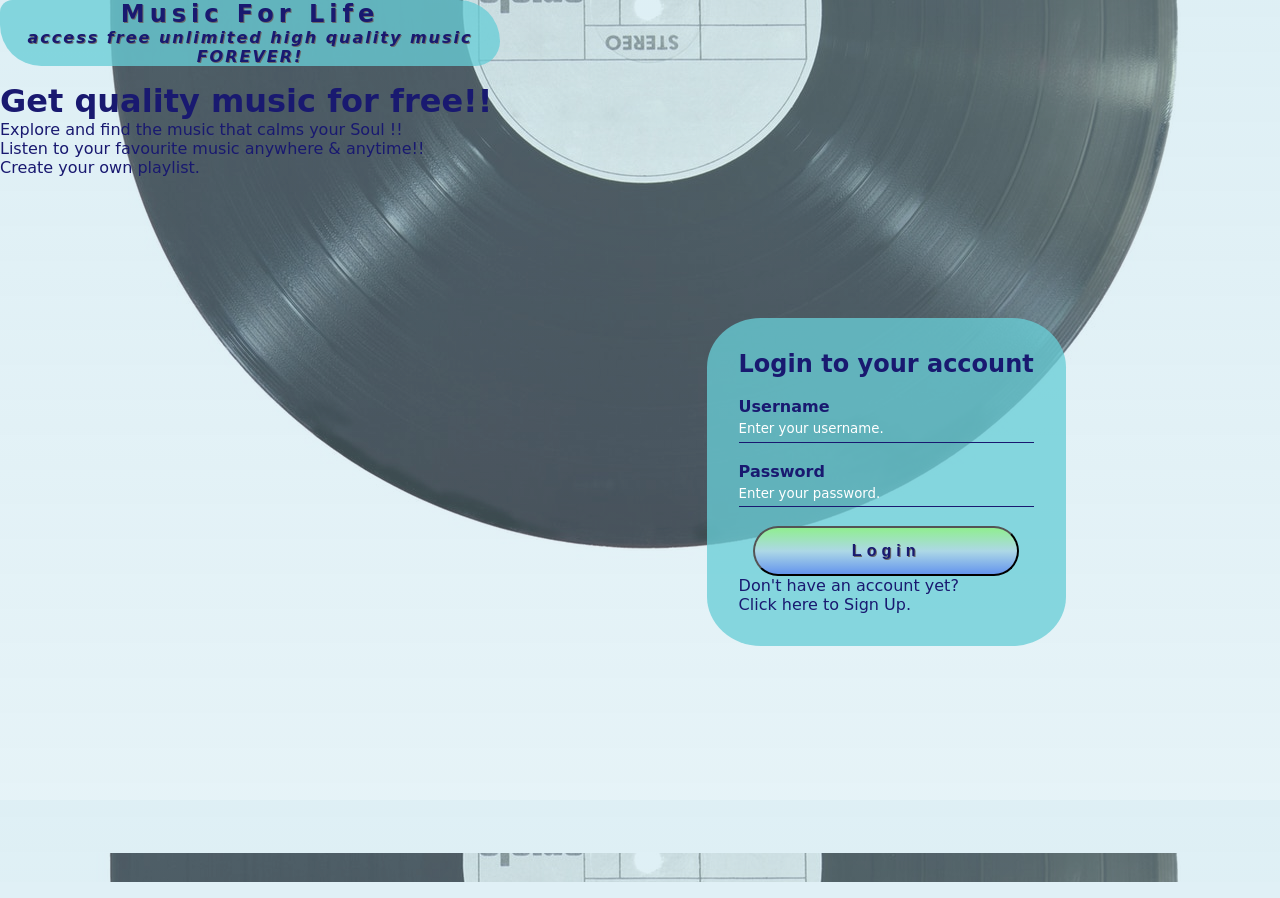
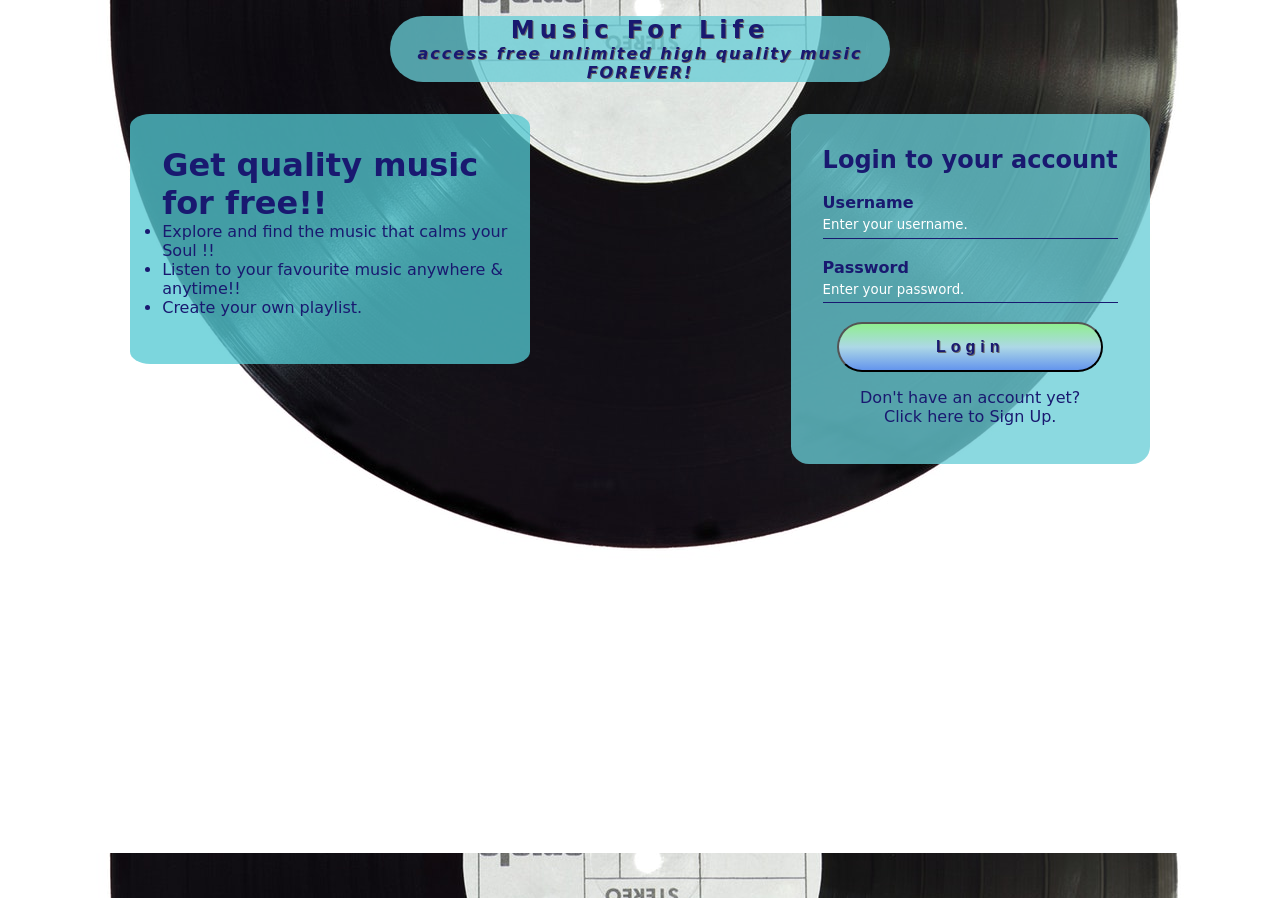
Before and after one commit to asheshmagar/php-project-music-library, a PHP site: page /register.php in a window 1280 px wide. Run offline with PHP 8.4, Linux system fonts and the light colour scheme; some web fonts are replaced.

Commit message:
Modified - sytle.css

```diff
--- a/style/style.css
+++ b/style/style.css
@@ -9,22 +9,21 @@
 body{
     font-family: 'Bellota Text', cursive;
     color: midnightblue;
-    background: linear-gradient(rgba(173, 216, 230, 0.4), rgba(173, 216, 230, 0.31)) ,url("http://localhost/php-project-music-library/assets/images/music.jpg") center/cover fixed no-repeat;
+    background:url("http://localhost/php-project-music-library/assets/images/music.jpg") center/cover fixed no-repeat;
 
 
 }
 .main-header{
     background: rgba(105, 206, 215, 0.77);
-    display: inline-block;
-    border-radius: 15px 50px 30px;
+    display: block;
+    border-radius: 200px;
     width: 500px;
     text-align: center;
     text-shadow: dimgrey 1px 1px;
-    margin-bottom: 1em;
+    margin: 1em auto;
+}
 
 
-
-}
 .header-title{
     letter-spacing: 5px;
     font-weight: bolder;
@@ -47,26 +46,34 @@ body{
 }
 
 .form-login{
-    margin: auto;
-
+    margin: 1em auto;
+    height: 350px;
     /*width: 50vh;*/
     background: rgba(105, 206, 215, 0.77);
     padding: 2em;
-    border-radius: 15%;
+    border-radius: 5%;
 }
 .form-register{
+    margin:  auto;
+    background: rgba(84, 201, 211, 0.76);
+    padding: 2em;
+    border-radius: 5%;
+    width: 500px;
+}
+.form-text{
+    color: inherit;
+    background: rgba(84, 201, 211, 0.76);
+    border-radius: 5%;
+    width: 400px ;
+    padding: 2em 0 0 2em ;
+    height: 250px;
     margin: 1em auto;
-    width: 100vh;
-    background: rgba(84, 201, 211, 0.76);
-    padding: 1em;
-    border-radius: 15%;
-
-
 
 
 }
 .form-register>h2{
     text-align: center;
+
 }
 input  {
     width: 100%;
@@ -91,7 +98,7 @@ label{
 }
 
 
-.form-register button{
+.form-login button,.form-register button{
     display:block;
     margin: auto ;
     text-align: center;
@@ -109,18 +116,24 @@ label{
     cursor: pointer;
 }
 
-.form-login button{
+/*.form-login button{*/
+/*    display: block;*/
+/*    text-align: center;*/
+/*    background: linear-gradient(lightgreen,lightblue,cornflowerblue);*/
+/*    color: midnightblue;*/
+/*    border-radius: 200px;*/
+/*    text-shadow: dimgrey 1px 1px;*/
+/*    font-size: 1em;*/
+/*    font-weight: bold;*/
+/*    letter-spacing: 5px;*/
+/*    width: 90%;*/
+/*    margin: auto;*/
+/*    height: 50px;*/
+/*}*/
+.hasAccountText{
     display: block;
     text-align: center;
-    background: linear-gradient(lightgreen,lightblue,cornflowerblue);
-    color: midnightblue;
-    border-radius: 200px;
-    text-shadow: dimgrey 1px 1px;
-    font-size: 1em;
-    font-weight: bold;
-    letter-spacing: 5px;
-    width: 90%;
     margin: auto;
-    height: 50px;
-
+    cursor: pointer;
+    padding-top: 1em;
 }
```
